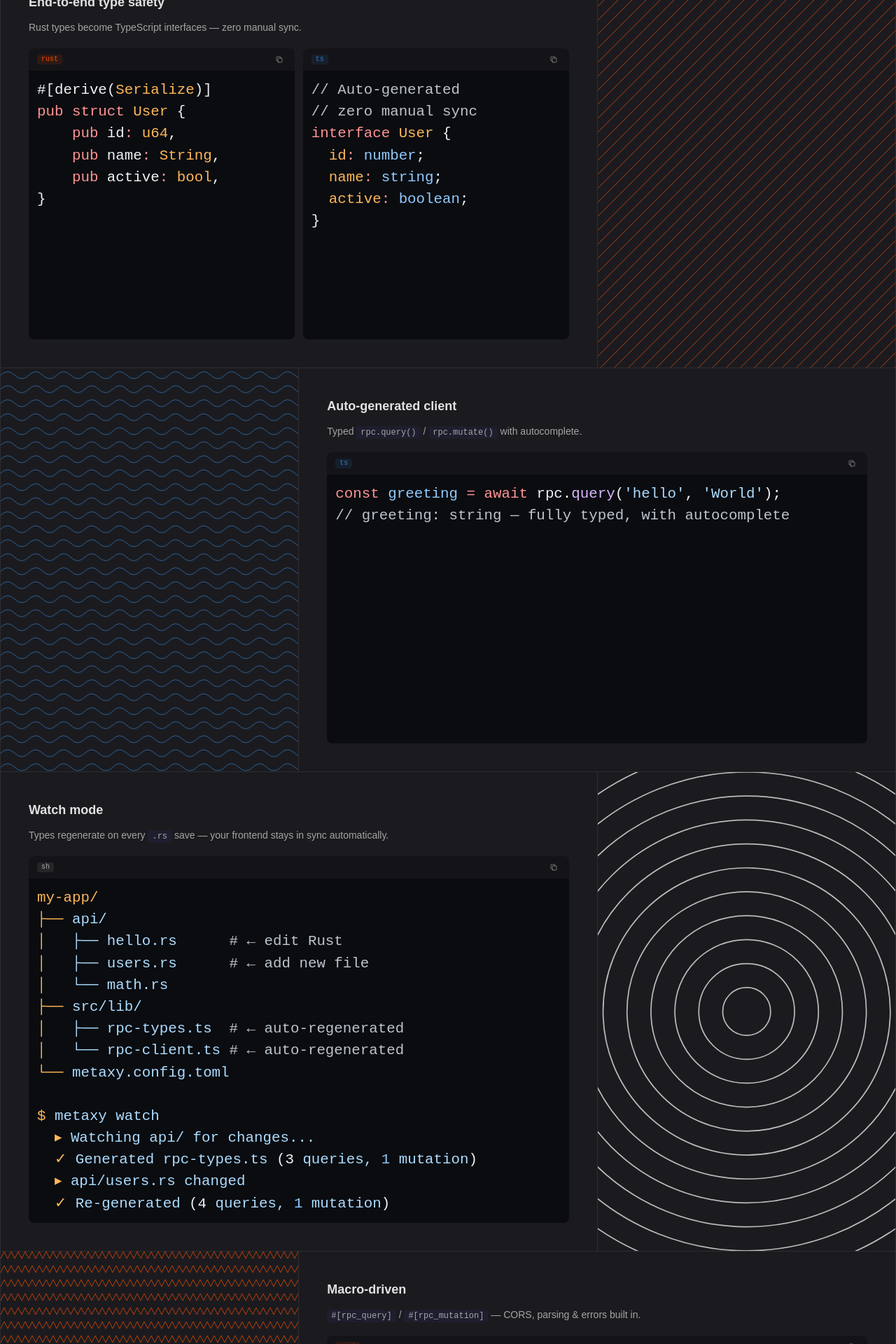
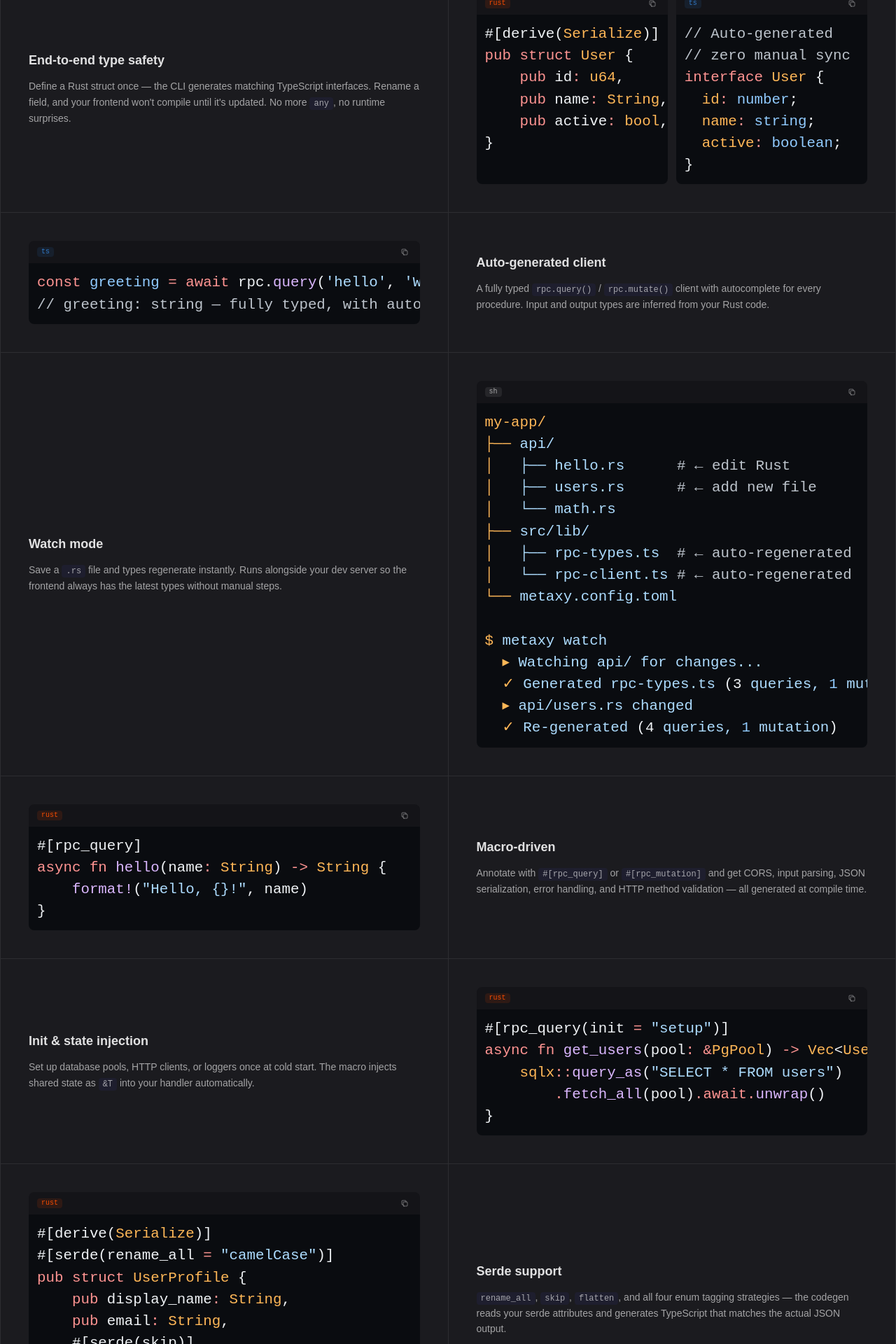
Before and after one commit to misha-mad/vercel-rpc, a SvelteKit app in the folder demo/: page / in a window 1280 px wide. Shown: the part 580-2500 px from the top of the page at 70% size. Built offline with nearby package versions, Linux system fonts and the light colour scheme.

Commit message:
style: replace SVG patterns with descriptive text in feature grid

```diff
--- a/demo/src/routes/+page.svelte
+++ b/demo/src/routes/+page.svelte
@@ -52,283 +52,142 @@
 	</div>
 </section>
 
-<!-- SVG pattern definitions -->
-<svg class="absolute w-0 h-0">
-	<defs>
-		<!-- 1: Diagonal lines -->
-		<pattern id="pat-diag" width="20" height="20" patternUnits="userSpaceOnUse">
-			<line x1="0" y1="20" x2="20" y2="0" stroke="#f74c00" stroke-opacity="0.7" stroke-width="1" />
-		</pattern>
-		<!-- 2: Horizontal waves -->
-		<pattern id="pat-wave" width="40" height="20" patternUnits="userSpaceOnUse">
-			<path
-				d="M0 10 Q10 0 20 10 Q30 20 40 10"
-				fill="none"
-				stroke="#3178c6"
-				stroke-opacity="0.7"
-				stroke-width="1"
-			/>
-		</pattern>
-		<!-- 3: Concentric circles -->
-		<pattern id="pat-circles" width="60" height="60" patternUnits="userSpaceOnUse">
-			<circle
-				cx="30"
-				cy="30"
-				r="5"
-				fill="none"
-				stroke="white"
-				stroke-opacity="0.7"
-				stroke-width="0.25"
-			/>
-			<circle
-				cx="30"
-				cy="30"
-				r="12"
-				fill="none"
-				stroke="white"
-				stroke-opacity="0.7"
-				stroke-width="0.25"
-			/>
-			<circle
-				cx="30"
-				cy="30"
-				r="19"
-				fill="none"
-				stroke="white"
-				stroke-opacity="0.7"
-				stroke-width="0.25"
-			/>
-			<circle
-				cx="30"
-				cy="30"
-				r="26"
-				fill="none"
-				stroke="white"
-				stroke-opacity="0.7"
-				stroke-width="0.25"
-			/>
-		</pattern>
-		<!-- 4: Zigzag -->
-		<pattern id="pat-zigzag" width="20" height="20" patternUnits="userSpaceOnUse">
-			<polyline
-				points="0,10 5,0 10,10 15,0 20,10"
-				fill="none"
-				stroke="#f74c00"
-				stroke-opacity="0.7"
-				stroke-width="1"
-			/>
-		</pattern>
-		<!-- 5: Horizontal lines varying thickness -->
-		<pattern id="pat-hlines" width="10" height="24" patternUnits="userSpaceOnUse">
-			<line x1="0" y1="4" x2="10" y2="4" stroke="#f74c00" stroke-opacity="0.7" stroke-width="1" />
-			<line x1="0" y1="12" x2="10" y2="12" stroke="#f74c00" stroke-opacity="0.7" stroke-width="1" />
-			<line x1="0" y1="20" x2="10" y2="20" stroke="#f74c00" stroke-opacity="0.7" stroke-width="1" />
-		</pattern>
-		<!-- 6: Dots grid -->
-		<pattern id="pat-dots" width="16" height="16" patternUnits="userSpaceOnUse">
-			<circle cx="8" cy="8" r="1.5" fill="#3178c6" fill-opacity="0.7" />
-		</pattern>
-		<!-- 7: Cross-hatch -->
-		<pattern id="pat-cross" width="16" height="16" patternUnits="userSpaceOnUse">
-			<line x1="0" y1="16" x2="16" y2="0" stroke="#3178c6" stroke-opacity="0.7" stroke-width="1" />
-			<line x1="0" y1="0" x2="16" y2="16" stroke="#3178c6" stroke-opacity="0.7" stroke-width="1" />
-		</pattern>
-		<!-- 8: Vertical lines -->
-		<pattern id="pat-vlines" width="12" height="10" patternUnits="userSpaceOnUse">
-			<line x1="4" y1="0" x2="4" y2="10" stroke="#f74c00" stroke-opacity="0.7" stroke-width="1" />
-			<line x1="8" y1="0" x2="8" y2="10" stroke="#f74c00" stroke-opacity="0.7" stroke-width="1" />
-		</pattern>
-		<!-- 9: Arcs -->
-		<pattern id="pat-arcs" width="30" height="30" patternUnits="userSpaceOnUse">
-			<path
-				d="M0 30 A30 30 0 0 1 30 0"
-				fill="none"
-				stroke="#3178c6"
-				stroke-opacity="0.7"
-				stroke-width="1"
-			/>
-			<path
-				d="M0 15 A15 15 0 0 1 15 0"
-				fill="none"
-				stroke="#3178c6"
-				stroke-opacity="0.7"
-				stroke-width="1"
-			/>
-		</pattern>
-		<!-- 10: Diamond grid -->
-		<pattern id="pat-diamond" width="24" height="24" patternUnits="userSpaceOnUse">
-			<polygon
-				points="12,2 22,12 12,22 2,12"
-				fill="none"
-				stroke="white"
-				stroke-opacity="0.7"
-				stroke-width="1"
-			/>
-		</pattern>
-	</defs>
-</svg>
-
 <section
-	class="border-t border-b border-border grid grid-cols-1 sm:grid-cols-3 gap-px bg-border mb-16"
+	class="border-t border-b border-border grid grid-cols-1 sm:grid-cols-2 gap-px bg-border mb-16"
 >
-	<!-- Row 1: left -->
-	<div class="sm:col-span-2 bg-bg-primary p-5 sm:p-10 flex flex-col gap-3 sm:min-h-[576px]">
+	<!-- 1 -->
+	<div class="bg-bg-primary p-6 sm:p-10 flex flex-col justify-center gap-3">
 		<h3 class="text-lg font-semibold">End-to-end type safety</h3>
-		<p class="text-sm text-text-muted">
-			Rust types become TypeScript interfaces — zero manual sync.
+		<p class="text-sm text-text-muted leading-relaxed">
+			Define a Rust struct once — the CLI generates matching TypeScript interfaces. Rename a field,
+			and your frontend won't compile until it's updated. No more <code
+				class="bg-bg-code px-1.5 py-0.5 rounded text-xs">any</code
+			>, no runtime surprises.
 		</p>
-		<div class="grid grid-cols-1 sm:grid-cols-2 gap-3 mt-2 flex-1">
+	</div>
+	<div class="bg-bg-primary p-5 sm:p-10 flex flex-col gap-3">
+		<div class="grid grid-cols-1 sm:grid-cols-2 gap-3 flex-1">
 			<CodeBlock html={data.highlighted['typeSafetyRust']} />
 			<CodeBlock html={data.highlighted['typeSafetyTs']} />
 		</div>
 	</div>
-	<div class="hidden sm:block bg-bg-primary overflow-hidden">
-		<svg class="h-full w-full"><rect width="100%" height="100%" fill="url(#pat-diag)" /></svg>
+
+	<!-- 2 -->
+	<div class="bg-bg-primary p-5 sm:p-10 flex flex-col gap-3 sm:order-none order-1">
+		<CodeBlock html={data.highlighted['autoClient']} />
+	</div>
+	<div class="bg-bg-primary p-6 sm:p-10 flex flex-col justify-center gap-3">
+		<h3 class="text-lg font-semibold">Auto-generated client</h3>
+		<p class="text-sm text-text-muted leading-relaxed">
+			A fully typed <code class="bg-bg-code px-1.5 py-0.5 rounded text-xs">rpc.query()</code> /
+			<code class="bg-bg-code px-1.5 py-0.5 rounded text-xs">rpc.mutate()</code> client with autocomplete
+			for every procedure. Input and output types are inferred from your Rust code.
+		</p>
 	</div>
 
-	<!-- Row 2: right -->
-	<div class="hidden sm:block bg-bg-primary overflow-hidden">
-		<svg class="h-full w-full"><rect width="100%" height="100%" fill="url(#pat-wave)" /></svg>
+	<!-- 3 -->
+	<div class="bg-bg-primary p-6 sm:p-10 flex flex-col justify-center gap-3">
+		<h3 class="text-lg font-semibold">Watch mode</h3>
+		<p class="text-sm text-text-muted leading-relaxed">
+			Save a <code class="bg-bg-code px-1.5 py-0.5 rounded text-xs">.rs</code> file and types regenerate
+			instantly. Runs alongside your dev server so the frontend always has the latest types without manual
+			steps.
+		</p>
 	</div>
-	<div class="sm:col-span-2 bg-bg-primary p-5 sm:p-10 flex flex-col gap-3 sm:min-h-[576px]">
-		<h3 class="text-lg font-semibold">Auto-generated client</h3>
-		<p class="text-sm text-text-muted">
-			Typed <code class="bg-bg-code px-1.5 py-0.5 rounded text-xs">rpc.query()</code> /
-			<code class="bg-bg-code px-1.5 py-0.5 rounded text-xs">rpc.mutate()</code> with autocomplete.
-		</p>
-		<div class="mt-2 flex-1 flex flex-col">
-			<CodeBlock html={data.highlighted['autoClient']} />
-		</div>
+	<div class="bg-bg-primary p-5 sm:p-10 flex flex-col gap-3">
+		<CodeBlock html={data.highlighted['watchMode']} />
 	</div>
 
-	<!-- Row 3: left -->
-	<div class="sm:col-span-2 bg-bg-primary p-5 sm:p-10 flex flex-col gap-3 sm:min-h-[576px]">
-		<h3 class="text-lg font-semibold">Watch mode</h3>
-		<p class="text-sm text-text-muted">
-			Types regenerate on every <code class="bg-bg-code px-1.5 py-0.5 rounded text-xs">.rs</code> save
-			— your frontend stays in sync automatically.
+	<!-- 4 -->
+	<div class="bg-bg-primary p-5 sm:p-10 flex flex-col gap-3 sm:order-none order-1">
+		<CodeBlock html={data.highlighted['macroDriven']} />
+	</div>
+	<div class="bg-bg-primary p-6 sm:p-10 flex flex-col justify-center gap-3">
+		<h3 class="text-lg font-semibold">Macro-driven</h3>
+		<p class="text-sm text-text-muted leading-relaxed">
+			Annotate with <code class="bg-bg-code px-1.5 py-0.5 rounded text-xs">#[rpc_query]</code> or
+			<code class="bg-bg-code px-1.5 py-0.5 rounded text-xs">#[rpc_mutation]</code> and get CORS, input
+			parsing, JSON serialization, error handling, and HTTP method validation — all generated at compile
+			time.
 		</p>
-		<div class="mt-2 flex-1 flex flex-col">
-			<CodeBlock html={data.highlighted['watchMode']} />
-		</div>
-	</div>
-	<div class="hidden sm:block bg-bg-primary overflow-hidden">
-		<svg class="h-full w-full" viewBox="0 0 100 100" preserveAspectRatio="xMidYMid slice">
-			{#each Array.from({ length: 20 }, (_, i) => (i + 1) * 5) as r (r)}
-				<circle
-					cx="50"
-					cy="50"
-					{r}
-					fill="none"
-					stroke="white"
-					stroke-opacity="0.7"
-					stroke-width="0.25"
-				/>
-			{/each}
-		</svg>
 	</div>
 
-	<!-- Row 4: right -->
-	<div class="hidden sm:block bg-bg-primary overflow-hidden">
-		<svg class="h-full w-full"><rect width="100%" height="100%" fill="url(#pat-zigzag)" /></svg>
+	<!-- 5 -->
+	<div class="bg-bg-primary p-6 sm:p-10 flex flex-col justify-center gap-3">
+		<h3 class="text-lg font-semibold">Init &amp; state injection</h3>
+		<p class="text-sm text-text-muted leading-relaxed">
+			Set up database pools, HTTP clients, or loggers once at cold start. The macro injects shared
+			state as <code class="bg-bg-code px-1.5 py-0.5 rounded text-xs">&T</code> into your handler automatically.
+		</p>
 	</div>
-	<div class="sm:col-span-2 bg-bg-primary p-5 sm:p-10 flex flex-col gap-3 sm:min-h-[576px]">
-		<h3 class="text-lg font-semibold">Macro-driven</h3>
-		<p class="text-sm text-text-muted">
-			<code class="bg-bg-code px-1.5 py-0.5 rounded text-xs">#[rpc_query]</code> /
-			<code class="bg-bg-code px-1.5 py-0.5 rounded text-xs">#[rpc_mutation]</code> — CORS, parsing &
-			errors built in.
-		</p>
-		<div class="mt-2 flex-1 flex flex-col">
-			<CodeBlock html={data.highlighted['macroDriven']} />
-		</div>
+	<div class="bg-bg-primary p-5 sm:p-10 flex flex-col gap-3">
+		<CodeBlock html={data.highlighted['initState']} />
 	</div>
 
-	<!-- Row 5: left -->
-	<div class="sm:col-span-2 bg-bg-primary p-5 sm:p-10 flex flex-col gap-3 sm:min-h-[576px]">
-		<h3 class="text-lg font-semibold">Init &amp; state injection</h3>
-		<p class="text-sm text-text-muted">
-			Cold-start setup for DB pools, HTTP clients via <code
-				class="bg-bg-code px-1.5 py-0.5 rounded text-xs">init = "setup"</code
-			>.
+	<!-- 6 -->
+	<div class="bg-bg-primary p-5 sm:p-10 flex flex-col gap-3 sm:order-none order-1">
+		<CodeBlock html={data.highlighted['serde']} />
+	</div>
+	<div class="bg-bg-primary p-6 sm:p-10 flex flex-col justify-center gap-3">
+		<h3 class="text-lg font-semibold">Serde support</h3>
+		<p class="text-sm text-text-muted leading-relaxed">
+			<code class="bg-bg-code px-1.5 py-0.5 rounded text-xs">rename_all</code>,
+			<code class="bg-bg-code px-1.5 py-0.5 rounded text-xs">skip</code>,
+			<code class="bg-bg-code px-1.5 py-0.5 rounded text-xs">flatten</code>, and all four enum
+			tagging strategies — the codegen reads your serde attributes and generates TypeScript that
+			matches the actual JSON output.
 		</p>
-		<div class="mt-2 flex-1 flex flex-col">
-			<CodeBlock html={data.highlighted['initState']} />
-		</div>
-	</div>
-	<div class="hidden sm:block bg-bg-primary overflow-hidden">
-		<svg class="h-full w-full"><rect width="100%" height="100%" fill="url(#pat-dots)" /></svg>
 	</div>
 
-	<!-- Row 6: right -->
-	<div class="hidden sm:block bg-bg-primary overflow-hidden">
-		<svg class="h-full w-full"><rect width="100%" height="100%" fill="url(#pat-hlines)" /></svg>
+	<!-- 7 -->
+	<div class="bg-bg-primary p-6 sm:p-10 flex flex-col justify-center gap-3">
+		<h3 class="text-lg font-semibold">Edge caching</h3>
+		<p class="text-sm text-text-muted leading-relaxed">
+			Add <code class="bg-bg-code px-1.5 py-0.5 rounded text-xs">cache = "1h"</code> and the macro
+			generates
+			<code class="bg-bg-code px-1.5 py-0.5 rounded text-xs">Cache-Control</code> headers. On Vercel,
+			this enables CDN caching with zero infrastructure changes.
+		</p>
 	</div>
-	<div class="sm:col-span-2 bg-bg-primary p-5 sm:p-10 flex flex-col gap-3 sm:min-h-[576px]">
-		<h3 class="text-lg font-semibold">Serde support</h3>
-		<p class="text-sm text-text-muted">
-			<code class="bg-bg-code px-1.5 py-0.5 rounded text-xs">rename_all</code>,
-			<code class="bg-bg-code px-1.5 py-0.5 rounded text-xs">skip</code>,
-			<code class="bg-bg-code px-1.5 py-0.5 rounded text-xs">flatten</code> & all enum tagging strategies.
-		</p>
-		<div class="mt-2 flex-1 flex flex-col">
-			<CodeBlock html={data.highlighted['serde']} />
-		</div>
+	<div class="bg-bg-primary p-5 sm:p-10 flex flex-col gap-3">
+		<CodeBlock html={data.highlighted['edgeCache']} />
 	</div>
 
-	<!-- Row 7: left -->
-	<div class="sm:col-span-2 bg-bg-primary p-5 sm:p-10 flex flex-col gap-3 sm:min-h-[576px]">
-		<h3 class="text-lg font-semibold">Edge caching</h3>
-		<p class="text-sm text-text-muted">
-			<code class="bg-bg-code px-1.5 py-0.5 rounded text-xs">cache = "1h"</code> generates Cache-Control
-			headers for Vercel CDN.
+	<!-- 8 -->
+	<div class="bg-bg-primary p-5 sm:p-10 flex flex-col gap-3 sm:order-none order-1">
+		<CodeBlock html={data.highlighted['vercelNative']} />
+	</div>
+	<div class="bg-bg-primary p-6 sm:p-10 flex flex-col justify-center gap-3">
+		<h3 class="text-lg font-semibold">Vercel-native</h3>
+		<p class="text-sm text-text-muted leading-relaxed">
+			Each <code class="bg-bg-code px-1.5 py-0.5 rounded text-xs">.rs</code> file in
+			<code class="bg-bg-code px-1.5 py-0.5 rounded text-xs">api/</code> becomes a serverless
+			function. No routing config, no server setup — just deploy with
+			<code class="bg-bg-code px-1.5 py-0.5 rounded text-xs">vercel</code>.
 		</p>
-		<div class="mt-2 flex-1 flex flex-col">
-			<CodeBlock html={data.highlighted['edgeCache']} />
-		</div>
-	</div>
-	<div class="hidden sm:block bg-bg-primary overflow-hidden">
-		<svg class="h-full w-full"><rect width="100%" height="100%" fill="url(#pat-cross)" /></svg>
 	</div>
 
-	<!-- Row 8: right -->
-	<div class="hidden sm:block bg-bg-primary overflow-hidden">
-		<svg class="h-full w-full"><rect width="100%" height="100%" fill="url(#pat-diamond)" /></svg>
+	<!-- 9 -->
+	<div class="bg-bg-primary p-6 sm:p-10 flex flex-col justify-center gap-3">
+		<h3 class="text-lg font-semibold">4 framework wrappers</h3>
+		<p class="text-sm text-text-muted leading-relaxed">
+			Opt-in reactive wrappers for Svelte 5, React, Vue 3, and SolidJS. Auto-refetching queries,
+			mutation lifecycle callbacks — generated alongside the base client.
+		</p>
 	</div>
-	<div class="sm:col-span-2 bg-bg-primary p-5 sm:p-10 flex flex-col gap-3 sm:min-h-[576px]">
-		<h3 class="text-lg font-semibold">Vercel-native</h3>
-		<p class="text-sm text-text-muted">
-			Each <code class="bg-bg-code px-1.5 py-0.5 rounded text-xs">.rs</code> file deploys as a serverless
-			lambda — no infra config needed.
-		</p>
-		<div class="mt-2 flex-1 flex flex-col">
-			<CodeBlock html={data.highlighted['vercelNative']} />
-		</div>
+	<div class="bg-bg-primary p-5 sm:p-10 flex flex-col gap-3">
+		<CodeBlock html={data.highlighted['frameworks']} />
 	</div>
 
-	<!-- Row 9: left -->
-	<div class="sm:col-span-2 bg-bg-primary p-5 sm:p-10 flex flex-col gap-3 sm:min-h-[576px]">
-		<h3 class="text-lg font-semibold">4 framework wrappers</h3>
-		<p class="text-sm text-text-muted">Svelte 5, React, Vue 3, SolidJS — reactive hooks, opt-in.</p>
-		<div class="mt-2 flex-1 flex flex-col">
-			<CodeBlock html={data.highlighted['frameworks']} />
-		</div>
+	<!-- 10 -->
+	<div class="bg-bg-primary p-5 sm:p-10 flex flex-col gap-3 sm:order-none order-1">
+		<CodeBlock html={data.highlighted['richClient']} />
 	</div>
-	<div class="hidden sm:block bg-bg-primary overflow-hidden">
-		<svg class="h-full w-full"><rect width="100%" height="100%" fill="url(#pat-vlines)" /></svg>
-	</div>
-
-	<!-- Row 10: right -->
-	<div class="hidden sm:block bg-bg-primary overflow-hidden">
-		<svg class="h-full w-full"><rect width="100%" height="100%" fill="url(#pat-arcs)" /></svg>
-	</div>
-	<div class="sm:col-span-2 bg-bg-primary p-5 sm:p-10 flex flex-col gap-3 sm:min-h-[576px]">
+	<div class="bg-bg-primary p-6 sm:p-10 flex flex-col justify-center gap-3">
 		<h3 class="text-lg font-semibold">Rich client</h3>
-		<p class="text-sm text-text-muted">
-			Retry, timeout, dedup, lifecycle hooks, custom headers, AbortSignal.
+		<p class="text-sm text-text-muted leading-relaxed">
+			Retry with backoff, per-request timeout, AbortSignal support, request deduplication, lifecycle
+			hooks, async headers — all configurable globally or per-call.
 		</p>
-		<div class="mt-2 flex-1 flex flex-col">
-			<CodeBlock html={data.highlighted['richClient']} />
-		</div>
 	</div>
 </section>
```
